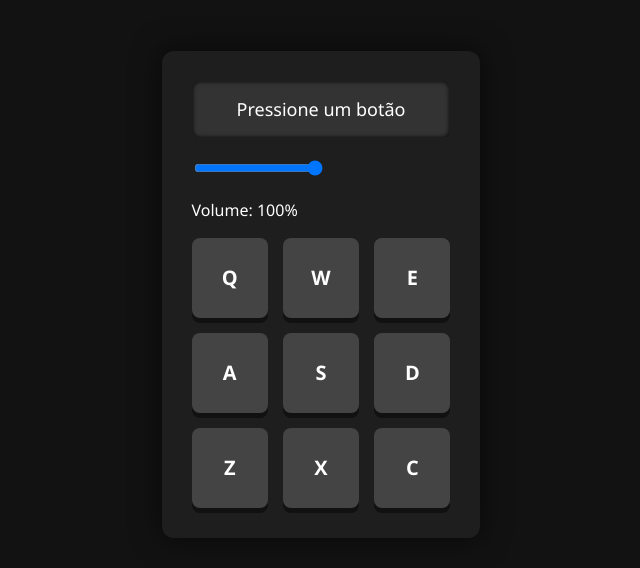
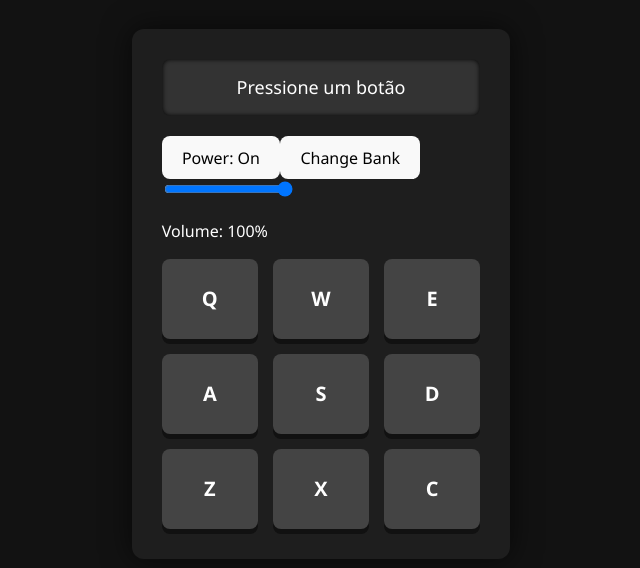
Before and after one commit to Pedro-Eyer/drum-machine, a React (Vite) app: page / in a window 1280 px wide. Shown: the part 106-674 px from the top of the page, without its empty margins (349-989 px from the left). Built offline with nearby package versions, Linux system fonts and the light colour scheme.

Commit message:
adicionei botoes ON/OFF e BANK

```diff
--- a/src/App.jsx
+++ b/src/App.jsx
@@ -1,7 +1,7 @@
 import React, { useEffect, useState } from "react";
 import "./App.css";
 
-const drumPads = [
+const bankOne = [
   { key: "Q", sound: "Heater 1", url: "https://cdn.freecodecamp.org/testable-projects-fcc/audio/Heater-1.mp3" },
   { key: "W", sound: "Heater 2", url: "https://cdn.freecodecamp.org/testable-projects-fcc/audio/Heater-2.mp3" },
   { key: "E", sound: "Heater 3", url:"https://cdn.freecodecamp.org/testable-projects-fcc/audio/Heater-3.mp3" },
@@ -13,19 +13,35 @@ const drumPads = [
   { key: "C", sound: "Closed-HH", url: "https://cdn.freecodecamp.org/testable-projects-fcc/audio/Cev_H2.mp3" },
 ];
 
+const bankTwo = [
+  { key: "Q", sound: "Chord 1", url: "https://s3.amazonaws.com/freecodecamp/drums/Chord_1.mp3" },
+  { key: "W", sound: "Chord 2", url: "https://s3.amazonaws.com/freecodecamp/drums/Chord_2.mp3" },
+  { key: "E", sound: "Chord 3", url: "https://s3.amazonaws.com/freecodecamp/drums/Chord_3.mp3" },
+  { key: "A", sound: "Shaker", url: "https://s3.amazonaws.com/freecodecamp/drums/Give_us_a_light.mp3" },
+  { key: "S", sound: "Open-HH", url: "https://s3.amazonaws.com/freecodecamp/drums/Dry_Ohh.mp3" },
+  { key: "D", sound: "Closed-HH", url: "https://s3.amazonaws.com/freecodecamp/drums/Bld_H1.mp3" },
+  { key: "Z", sound: "Punchy Kick", url: "https://s3.amazonaws.com/freecodecamp/drums/punchy_kick_1.mp3" },
+  { key: "X", sound: "Side Stick", url: "https://s3.amazonaws.com/freecodecamp/drums/side_stick_1.mp3" },
+  { key: "C", sound: "Snare", url: "https://s3.amazonaws.com/freecodecamp/drums/Brk_Snr.mp3" },
+];
+
 function App() {
   const [display, setDisplay] = useState("Pressione um botão");
   const [activePad, setActivePad] = useState(null);
   const [volume, setVolume] = useState(1);
+  const [power, setPower] = useState(true);
+  const [currentBank, setCurrentBank] = useState(bankOne);
 
   const playSound = (key) => {
+    if (!power) return; // Não toca se desligado
+
     const audio = document.getElementById(key);
     if (audio) {
       audio.currentTime = 0;
       audio.volume = volume;
       audio.play();
 
-      const pad = drumPads.find(p => p.key === key);
+      const pad = currentBank.find(p => p.key === key);
       if (pad) {
         setDisplay(pad.sound);
         setActivePad(key);
@@ -38,7 +54,7 @@ function App() {
   useEffect(() => {
     const handleKeyDown = (e) => {
       const key = e.key.toUpperCase();
-      const padExists = drumPads.some(pad => pad.key === key);
+      const padExists = currentBank.some(pad => pad.key === key);
       if (padExists) {
         playSound(key);
       }
@@ -48,11 +64,38 @@ function App() {
     return () => {
       document.removeEventListener("keydown", handleKeyDown);
     };
-  }, [volume]);
+  }, [currentBank, power, volume]);
+
+  const togglePower = () => {
+    setPower(!power);
+    if (power) setDisplay("Power Off");
+    else setDisplay("Power On");
+  };
+
+  const toggleBank = () => {
+    if (!power) return;
+    if (currentBank === bankOne) {
+      setCurrentBank(bankTwo);
+      setDisplay("Smooth Piano Kit");
+    } else {
+      setCurrentBank(bankOne);
+      setDisplay("Heater Kit");
+    }
+  };
 
   return (
     <div id="drum-machine">
       <div id="display">{display}</div>
+
+      <div className="controls">
+        <button onClick={togglePower}>
+          Power: {power ? "On" : "Off"}
+        </button>
+
+        <button onClick={toggleBank} disabled={!power}>
+          Change Bank
+        </button>
+      </div>
 
       <div className="volume-slider">
         <input
@@ -61,17 +104,18 @@ function App() {
           max="1"
           step="0.01"
           value={volume}
-          onChange={e => setVolume(parseFloat(e.target.value))}
+          onChange={(e) => setVolume(parseFloat(e.target.value))}
+          disabled={!power}
         />
         <p>Volume: {Math.round(volume * 100)}%</p>
       </div>
 
       <div className="drum-pads">
-        {drumPads.map((pad) => (
+        {currentBank.map((pad) => (
           <div
             key={pad.key}
             id={pad.sound}
-            className={`drum-pad ${activePad === pad.key ? "active" : ""}`}
+            className={`drum-pad ${activePad === pad.key ? "active" : ""} ${!power ? "disabled" : ""}`}
             onClick={() => playSound(pad.key)}
           >
             {pad.key}
```
